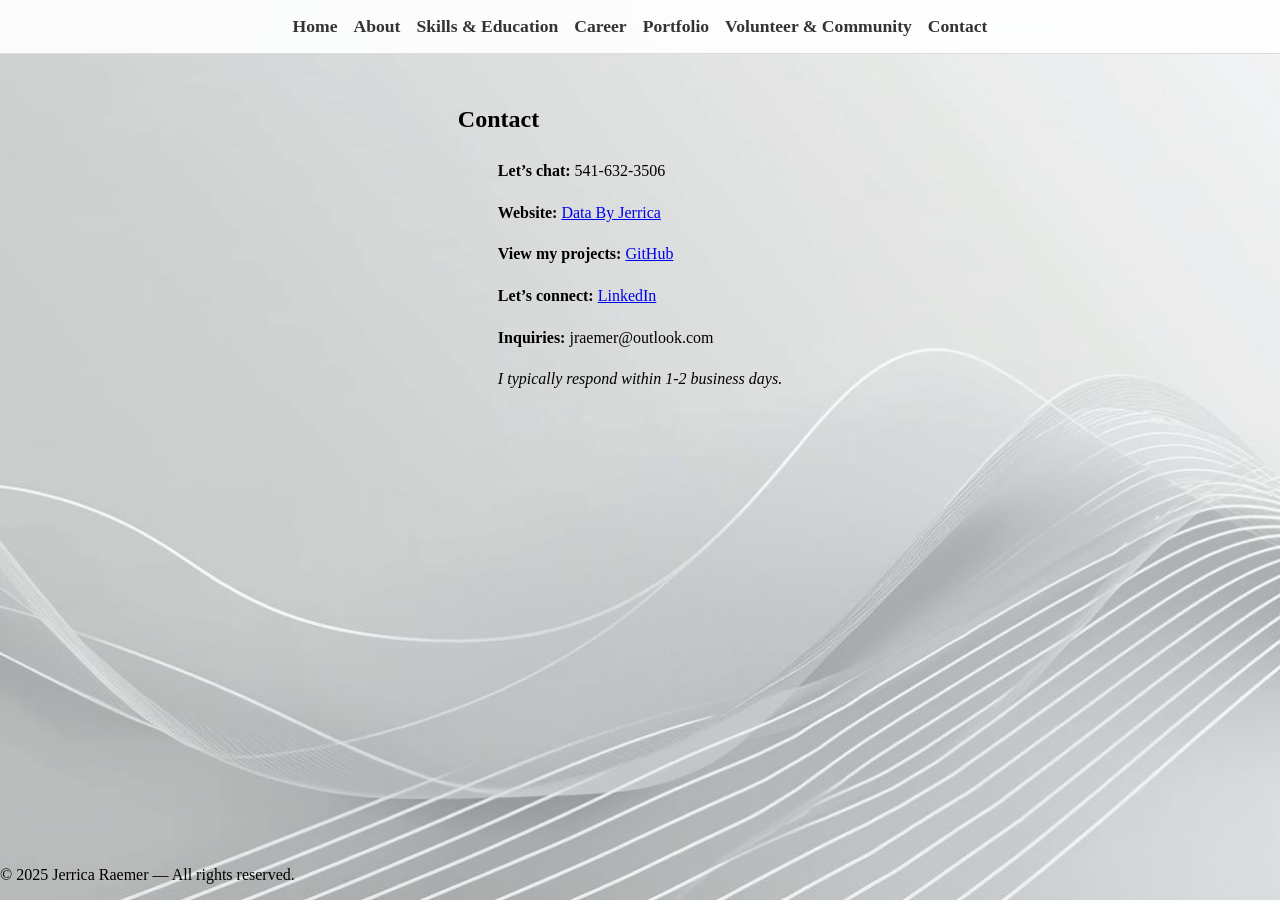
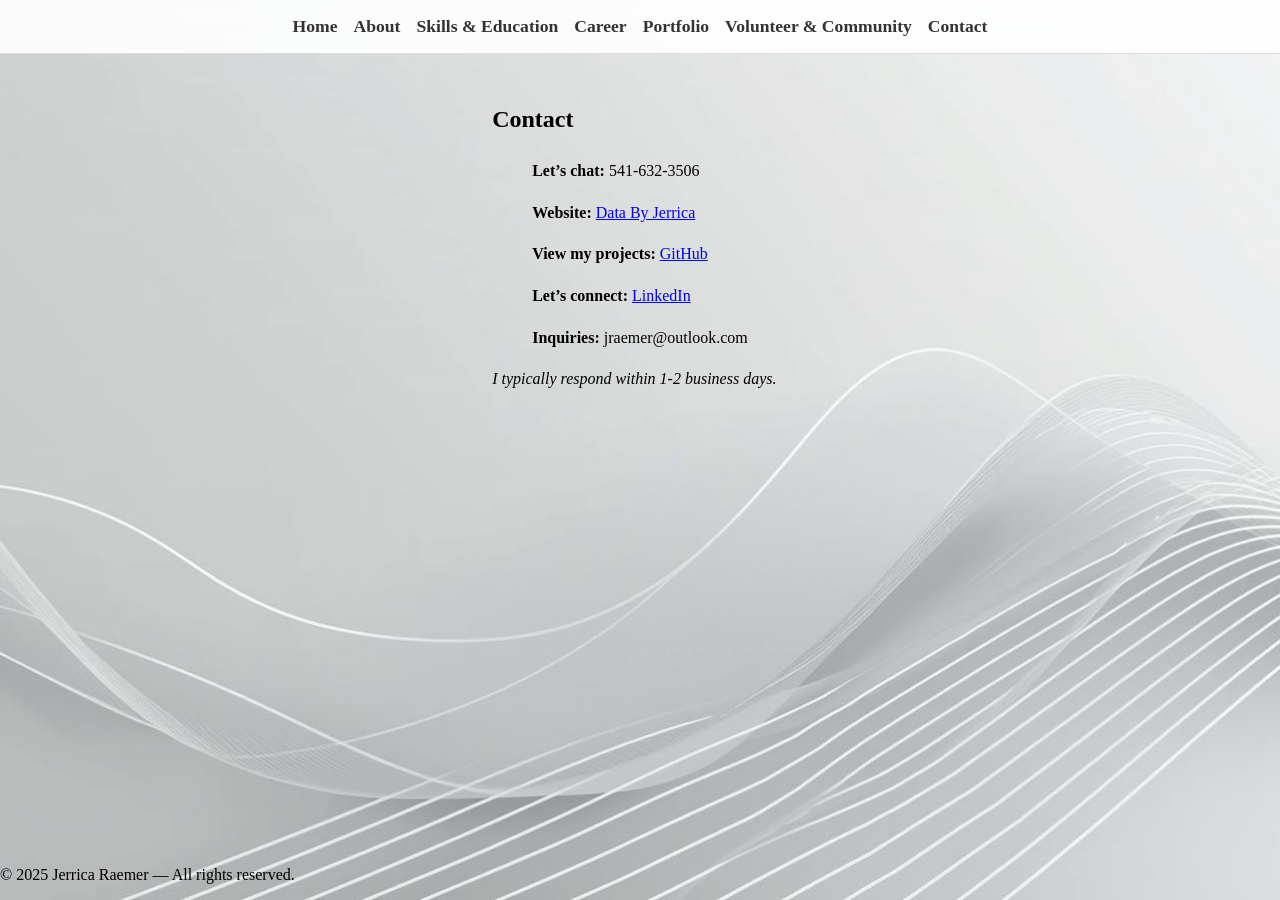
Before and after one commit to JerricaRaemer/jerricaraemer.github.com, a Jekyll site: the page built from contact.md, in a window 1280 px wide. Built offline with Jekyll 4.4.1, drawn with Linux system fonts in a browser that asks for light colours.

```diff
--- a/contact.md
+++ b/contact.md
@@ -16,5 +16,5 @@ permalink: /contact/
 >
 > **Inquiries:** jraemer@outlook.com
 >
-> *I typically respond within 1-2 business days.*
->
+
+*I typically respond within 1-2 business days.*
```
